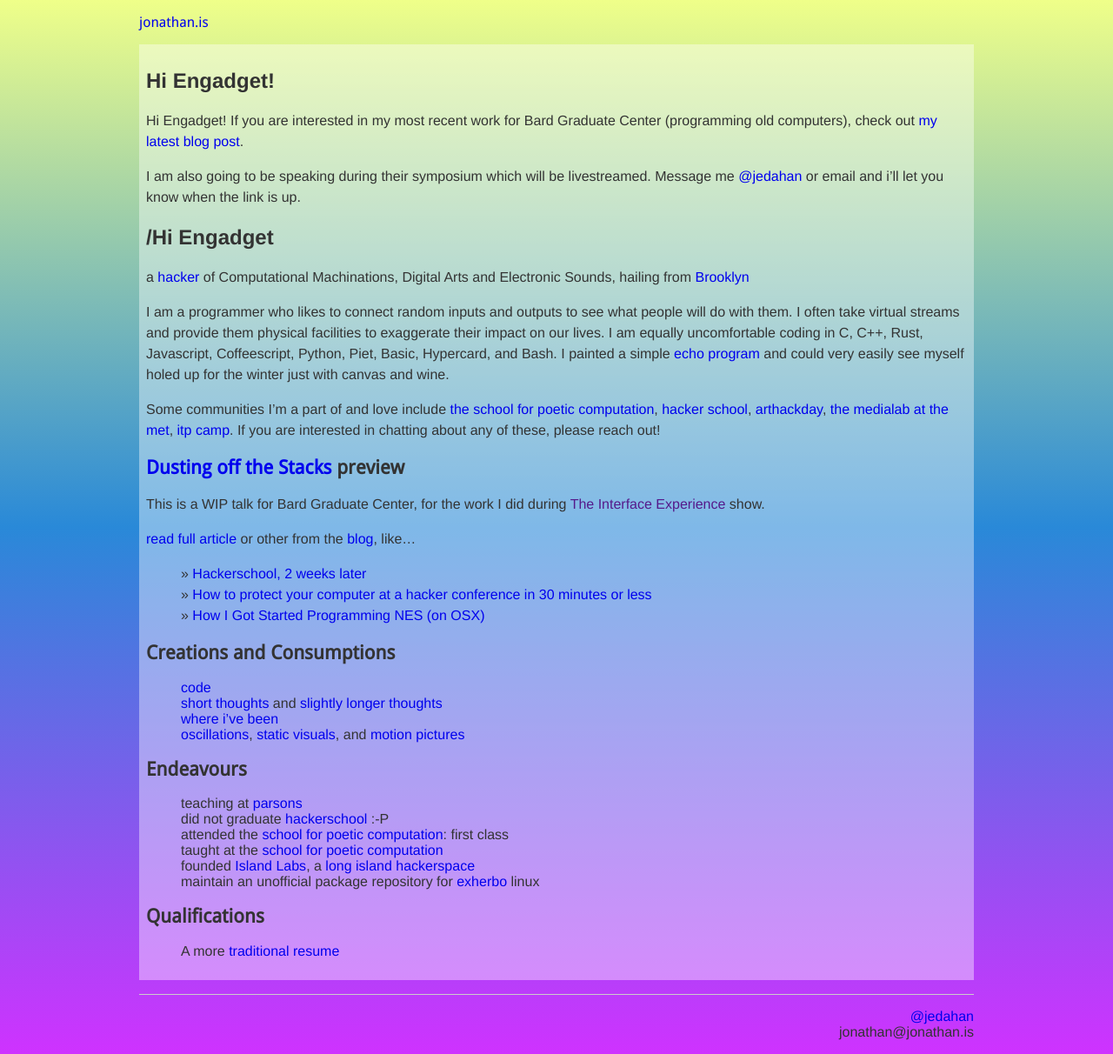
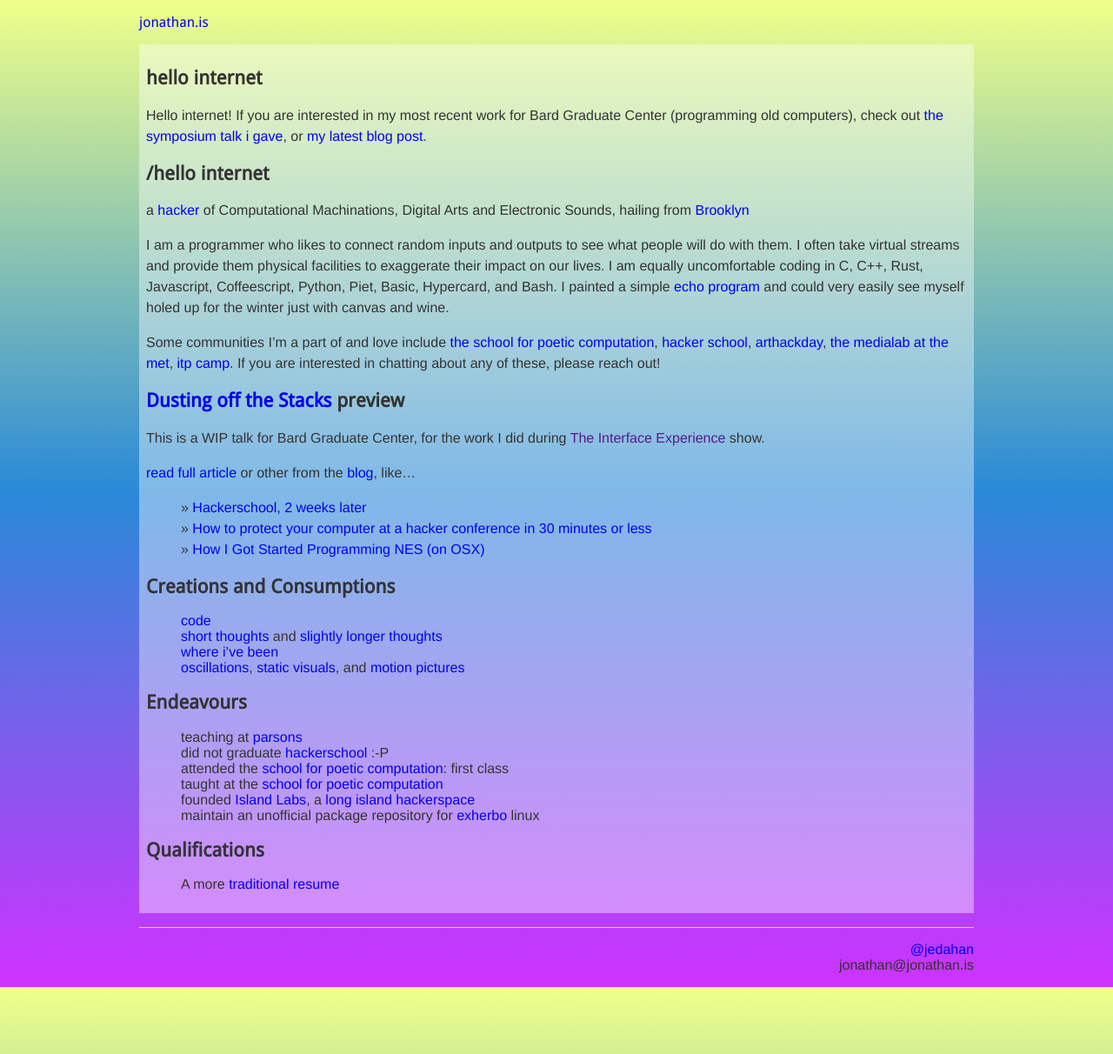
Before and after one commit to jedahan/jedahan.github.com, a Jekyll site: the page built from index.md, in a window 1280 px wide. Shown: the whole page at 87% size. Built offline with Jekyll 4.4.1, drawn with Linux system fonts in a browser that asks for light colours; Markdown is read by kramdown in place of the engine named in the settings.

Commit message:
Post link to symposium video

```diff
--- a/index.md
+++ b/index.md
@@ -3,14 +3,10 @@
 title: Home
 ---
 
-# Hi Engadget!
+## hello internet
+Hello internet! If you are interested in my most recent work for Bard Graduate Center (programming old computers), check out [the symposium talk i gave](https://www.youtube.com/watch?v=N6lX-Gxo3uM), or [my latest blog post](/blog).
 
-Hi Engadget! If you are interested in my most recent work for Bard Graduate Center (programming old computers), check out [my latest blog post](/blog).
-
-I am also going to be speaking during their symposium which will be livestreamed. Message me [@jedahan](twitter.com/jedahan) or email and i'll let you know when
-the link is up.
-
-# /Hi Engadget
+## /hello internet
 
 a [hacker][me] of Computational Machinations, Digital Arts and Electronic Sounds, hailing from [Brooklyn][]
 
```
